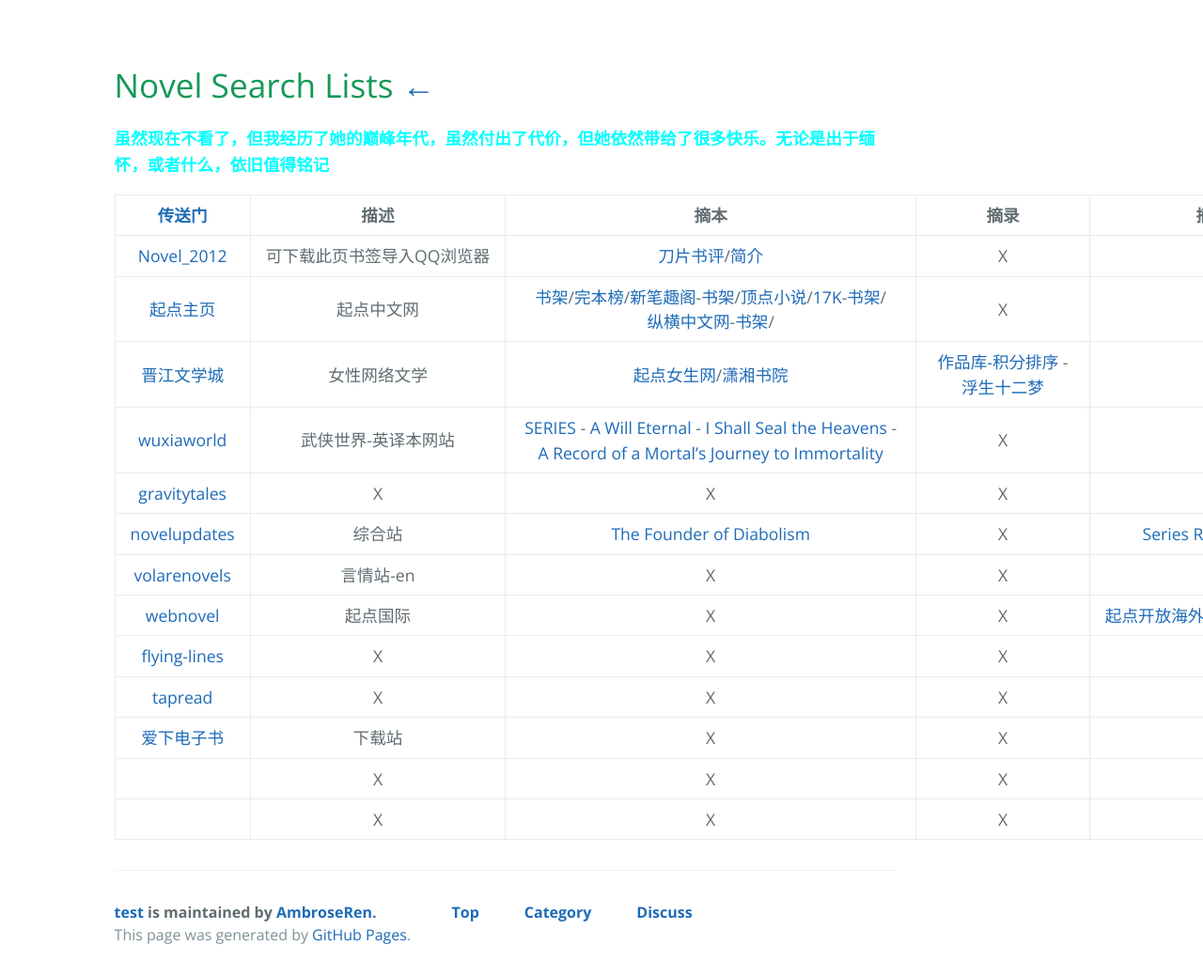
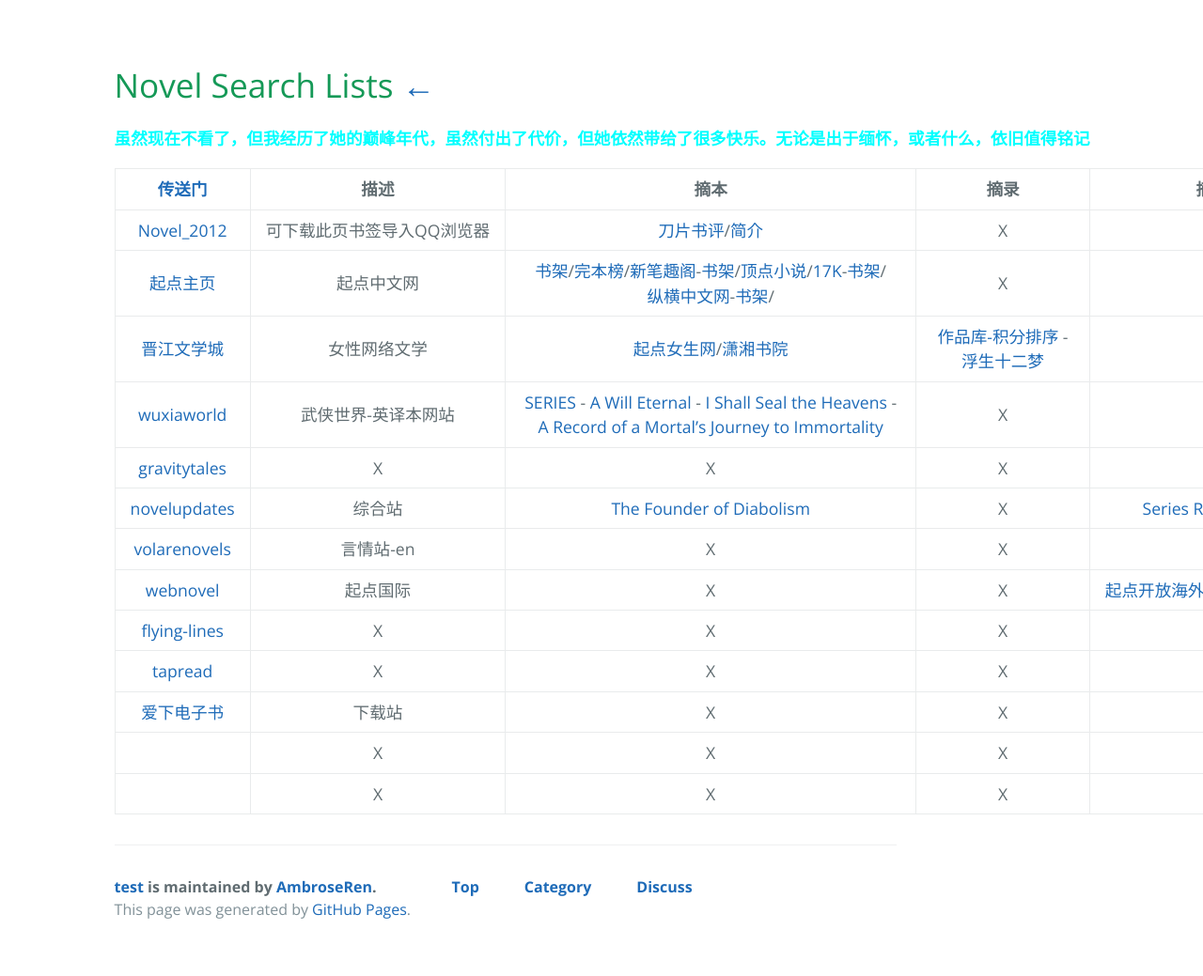
Before and after one commit to AmbroseRen/test, a Jekyll site: the page built from Library/Novel.md, in a window 1280 px wide. Shown: the whole page at 94% size. Built offline with Jekyll 4.4.1, drawn with Linux system fonts in a browser that asks for light colours; our own code applies the rules of GitHub Pages for plain Markdown files; the repository's description, which GitHub fills in, is left out; after the commit the page ends 1012 px from its top, so only the background shows below that.

Commit message:
Update Novel.md

```diff
--- a/Library/Novel.md
+++ b/Library/Novel.md
@@ -4,7 +4,7 @@
 </style>
 # Novel Search Lists  [←](index.md)
 
-<b><font color="#00ffff" face="楷体">虽然现在不看了，但我经历了她的巅峰年代，虽然付出了代价，但她依然带给了很多快乐。无论是出于缅怀，或者什么，依旧值得铭记</font></b>
+<p style="width:1300px;"><b><font color="#00ffff" face="楷体">虽然现在不看了，但我经历了她的巅峰年代，虽然付出了代价，但她依然带给了很多快乐。无论是出于缅怀，或者什么，依旧值得铭记</font></b></p>
 
 | [传送门](../navigation.md) | 描述 | 摘本 | 摘录 | 摘引 |
 |:---:|:---:|:---:|:---:|:---:|
```
